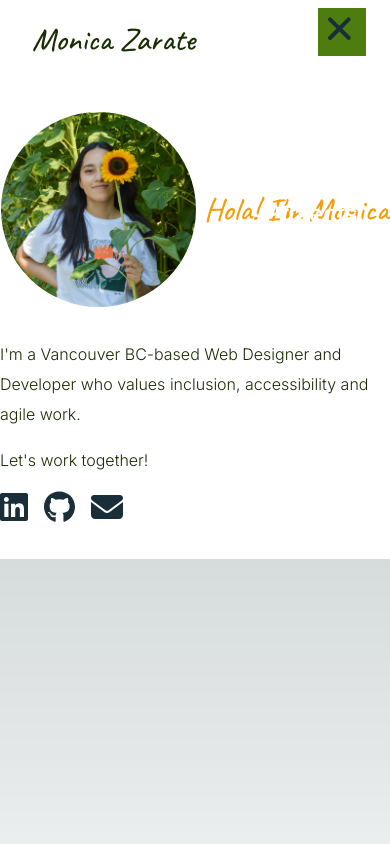
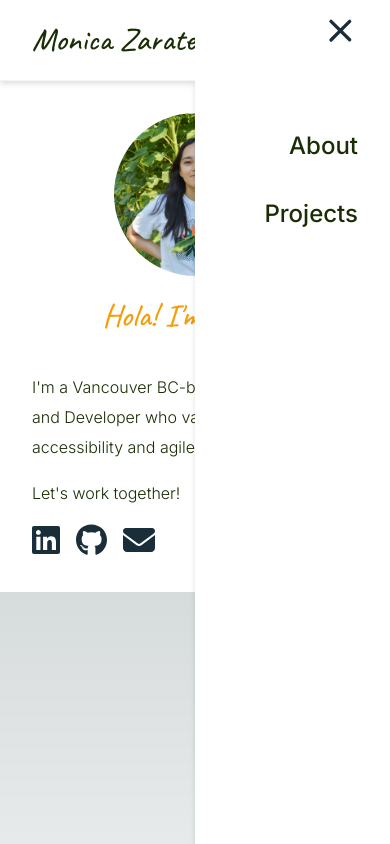
Before and after one commit to monica-zarate/nextjs-portfolio, a Next.js app: page / in a window 390 px wide. Both pictures are taken after a click on the button 342 px from the left and 32 px from the top of the page. Built offline with nearby package versions, Linux system fonts and the light colour scheme.

Commit message:
Styles for mobile menu.

```diff
--- a/src/app/_components/Intro.tsx
+++ b/src/app/_components/Intro.tsx
@@ -34,11 +34,11 @@ export default function Intro() {
     const { copy } = pagesContent.intro;
 
     return (
-        <div className="bg-white py-8 sm:px-4">
+        <div className="bg-white p-8 sm:px-4">
             <div className="mx-auto sm:flex max-w-5xl justify-center">
-                <div className="flex justify-center items-center max-auto mb-8 sm:mb-0 lg:justify-end">
+                <div className="flex flex-col justify-center items-center max-auto mb-8 sm:mb-0 lg:justify-end">
                     <Image alt="monica zarate" src={monicaProfilePhoto} className="rounded-full w-1/2 max-w-[250px] sm:w-full"/>
-                    {isMobile && <h1 className={`${caveat.className} text-amber-500 text-h2 ml-2`}>{copy.h1}</h1>}
+                    {isMobile && <h1 className={`${caveat.className} text-amber-500 text-h2 mt-4`}>{copy.h1}</h1>}
                 </div>
                 <div className="max-w-md sm:ml-8 mx-auto">
                     {!isMobile && <h1 className={`${caveat.className} text-amber-500 text-h2`}>{copy.h1}</h1>}
--- a/src/app/_components/MobileMenu.jsx
+++ b/src/app/_components/MobileMenu.jsx
@@ -58,7 +58,7 @@ const listItemVariants = {
 const Path = props => (
   <m.path
     fill="transparent"
-    strokeWidth="3"
+    strokeWidth="2.5"
     stroke="#1A2E3A"
     strokeLinecap="round"
     {...props}
@@ -66,7 +66,7 @@ const Path = props => (
 );
 
 const IconToggle = ({ toggle }) => (
-  <button onClick={toggle} className="absolute top-4 right-8 z-[1]">
+  <button onClick={toggle} className="absolute top-[1.1rem] right-[1.92rem] z-[1]">
     <svg width="32" height="32" viewBox="0 0 24 24">
       <Path
         variants={{
@@ -111,11 +111,11 @@ export const MobileMenu = () => {
       ref={containerRef}
       className="absolute top-0 right-0 bottom-0 w-1/2"
     >
-        <m.div variants={sidebarVariants} className={"absolute top-2 right-6 bottom-0 w-12 h-12 bg-lime-700"}/>
+        <m.div variants={sidebarVariants} className={`${isMenuOpen ? "top-0 right-0 w-full h-screen" : "top-2 right-6 rounded-full"} absolute bottom-0 w-12 h-12 bg-white`}/>
         {isMenuOpen && <m.ul variants={listVariants} className="absolute top-32 right-8">
             {routes.map((__) => (
                     <m.li variants={listItemVariants} whileTap={{ scale: 0.95 }} key={__.id} className="text-right mb-8">
-                        <Link href={`/${__.id}`} className="text-white text-h3" onClick={() => showMenu()}>{__.title}</Link>
+                        <Link href={`/${__.id}`} className="text-lime-950 text-h3" onClick={() => showMenu()}>{__.title}</Link>
                     </m.li>
                 )
             )}
--- a/src/app/_components/Navbar.tsx
+++ b/src/app/_components/Navbar.tsx
@@ -32,7 +32,7 @@ export default function Navbar() {
 
 
     return (
-        <div className="flex justify-between items-center bg-white px-8 py-4 mx-auto bg-lime-700">
+        <div className="flex justify-between items-center bg-white px-8 py-4 mx-auto bg-lime-700 border-b border-solid border-neutral-100 drop-shadow-md">
             <Link href="/" className={`${caveat.className} text-lime-950 text-h2`}>Monica Zarate</Link>
             {isMobile && <MobileMenu/>}
             {!isMobile && <ul>
```
